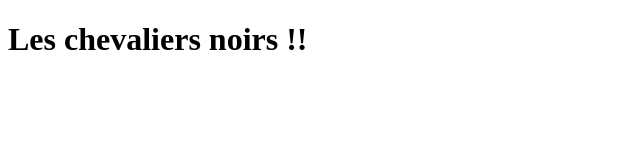
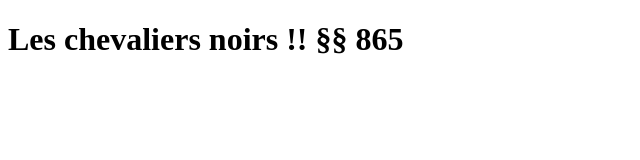
Before and after one commit to JackasO/Projet-VDE, a plain HTML site: page index.html in a window 1280 px wide. Shown: the whole page, without its empty margins (0-640 px from the left). Drawn offline with Linux system fonts and the light colour scheme.

Commit message:
rajout de  nombres

```diff
--- a/index.html
+++ b/index.html
@@ -6,6 +6,6 @@
     <title>Premier titre ! </title>
 </head>
 <body>
-    <h1>Les chevaliers noirs !! </h1>
+    <h1>Les chevaliers noirs !! §§ 865</h1>
 </body>
 </html>
```
